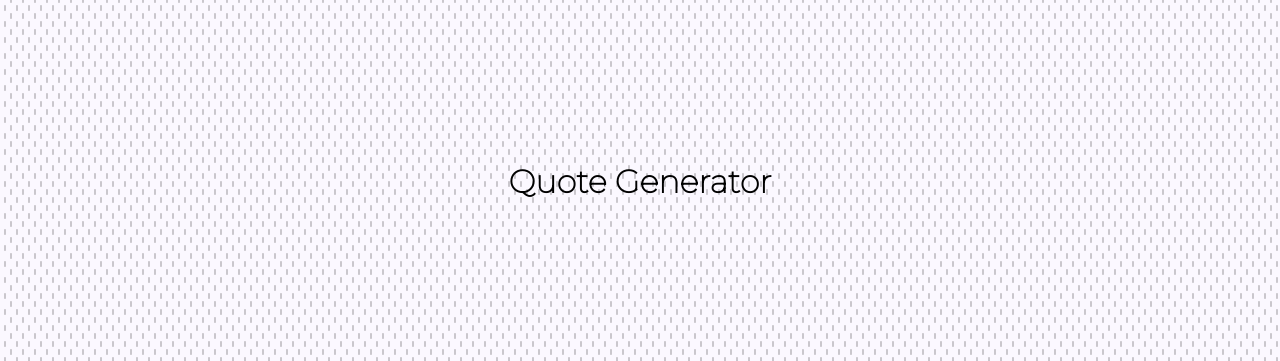
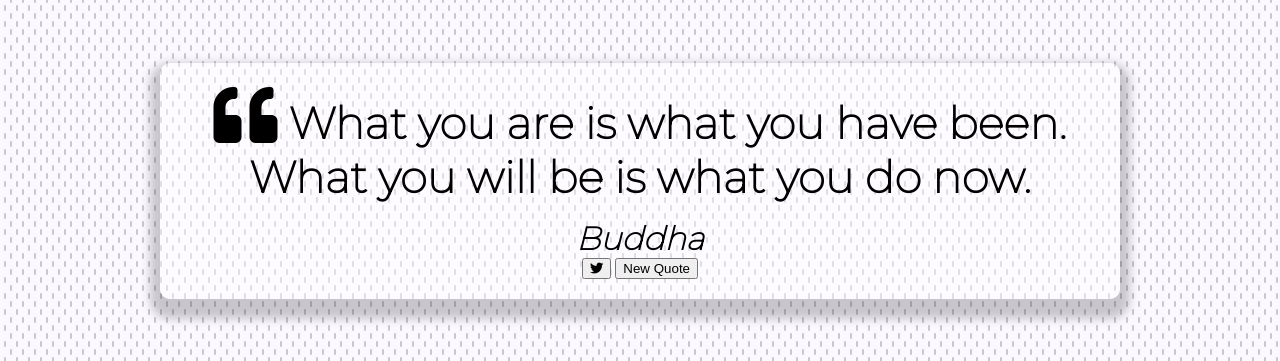
Before and after one commit to Johnnasimba/Quote-Generator, a plain HTML site: page index.html in a window 1280 px wide. Shown: the part 219-580 px from the top of the page. Drawn offline with Linux system fonts and the light colour scheme.

Commit message:
Added more html code and its corresponding css

```diff
--- a/index.html
+++ b/index.html
@@ -3,12 +3,31 @@
 <head>
     <meta charset="UTF-8">
     <meta name="viewport" content="width=device-width, initial-scale=1.0">
+    <link rel="stylesheet" href="https://cdnjs.cloudflare.com/ajax/libs/font-awesome/5.10.2/css/all.min.css"/>
+
     <link rel="stylesheet" href="./style.css">
     <title>Quote Generator </title>
 </head>
 <body>
- <h1>Quote Generator</h1>
-
+ <div class="quote-container" id="quote-container">
+     <!-- Quote  -->
+     <div class="quote-text">
+         <i class="fas fa-quote-left"></i>
+         <span id="quote">What you are is what you have been. What you will be is what you do now. </span>
+     </div>
+     <!-- Author -->
+     <div class="quote-author">
+         <span id="author">Buddha</span>
+     </div>
+     <!-- Buttons -->
+     <div class="button-container">
+         <button class="twitter-button" id="twitter" title="Tweet This!">
+             <i class="fab fa-twitter"></i>
+         </button>
+         <button id="new-qote">New Quote</button>
+     </div>
+ </div>
+ <!-- script -->
 <script src="./script.js"></script>
 </body>
 </html>
--- a/style.css
+++ b/style.css
@@ -14,8 +14,35 @@ body {
     align-items: center;
     justify-content: center;
 }
+.quote-container{
+    width: auto;
+    max-width: 900px;
+    padding: 20px 30px;
+    border-radius: 10px;
+    background-color: rgba(255, 255, 255, 0.4);
+    box-shadow: 0 10px 10px 10px rgba(0, 0, 0, 0.2);
+}
+.quote-text {
+    font-size: 2.75rem;
+}
+.log-quote {
+    font-size: 2rem;
+}
+.fa-quote-left {
+    font-size: 4rem;
+}
 
-svg {
-    width:20px;
-    height: auto;
+.quote-author {
+    margin-top: 15px;
+    font-size: 2rem;
+    font-style: italic;
 }
+/* Media Query: Table or smaller */
+@media screen and (max-width: 1000px) {
+    .quote-container {
+        margin: auto 10px;
+    }
+    .quote-text {
+        font-size : 2.5rem;
+    }
+}
```
